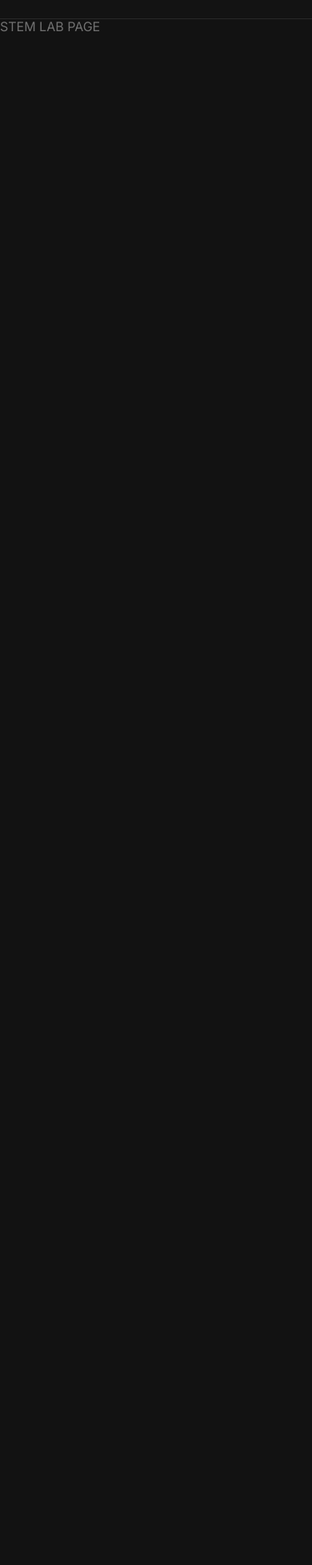
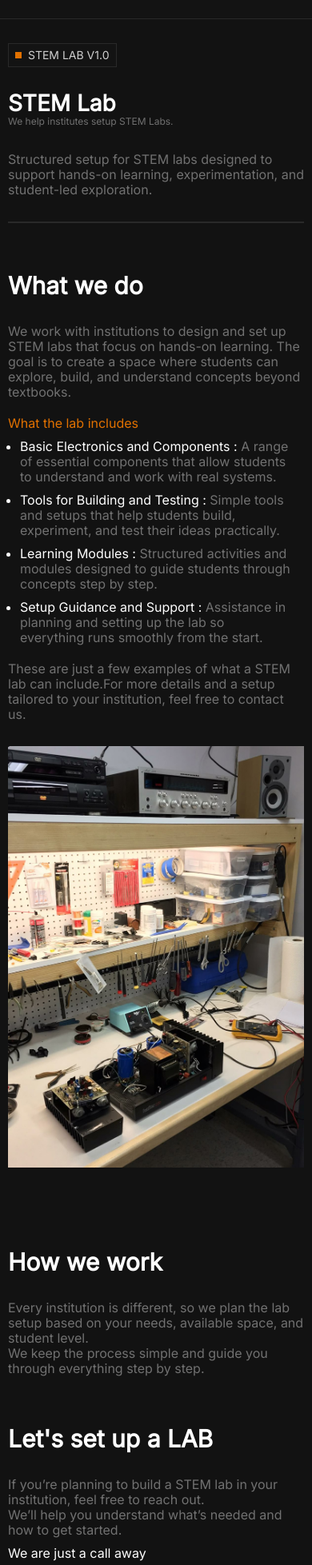
Before and after one commit to anant-innovation/NAADH-Innovation-portfolio-V1, a React (Vite) app: page /stemlab in a window 390 px wide. Shown: the part 40-1997 px from the top of the page at 80% size. Before the commit the page ends 844 px from the top, so only its background shows below. Built offline with nearby package versions, Linux system fonts and the light colour scheme.

Commit message:
the stem lab page is done more or less for the mobile version i am having a lot of fun

```diff
--- a/src/Pages/Mobile/StemLAB.jsx
+++ b/src/Pages/Mobile/StemLAB.jsx
@@ -1,11 +1,104 @@
+import BulletPoint from "@/Components/BulletPoint";
+import ContactUsFooter from "@/Components/ContactUsFooter";
+import Divider from "@/Components/Divider";
+import Heading from "@/Components/Heading";
+import SecondaryPageHeroHeading from "@/Components/SecondaryPageHeroHeading";
+
+
+import mobileSTEMLABImage1 from "@/assets/Mobile/STEM LAB/mobileSTEMLABImage1.jpg"
 
 
 const StemLAB = () => {
 
 
 
-    return(
-        <div>STEM LAB PAGE</div>
+    return (
+        <div className=" px-[10px]">
+
+
+            {/* workshop */}
+            <div className=" my-[30px]">
+                <BulletPoint text={"STEM LAB V1.0"} />
+            </div>
+
+
+            {/* STEM Lab secondary page hero section */}
+            <div className=" mb-[30px]">
+                <SecondaryPageHeroHeading heading={"STEM Lab"} subText={"We help institutes setup STEM Labs."} />
+            </div>
+
+
+            {/* paragraph */}
+            <p className=" mb-[30px]">Structured setup for STEM labs designed to support hands-on learning, experimentation, and student-led exploration.</p>
+
+
+            {/* divider */}
+            <Divider mb={"60px"}/>
+
+
+            {/* heading What we do */}
+            <Heading text={"What we do"} />
+
+
+            {/* paragraph What we do */}
+            <div>
+                <p className=" mb-[20px]">We work with institutions to design and set up STEM labs that focus on hands-on learning. The goal is to create a space where students can explore, build, and understand concepts beyond textbooks.</p>
+
+                <p className=" mb-[10px] text-orange">What the lab includes</p>
+
+                <ul className=" list-disc marker:text-white px-[15px] mb-[20px]">
+                    <li className=" mb-[10px]"><span className=" text-white">Basic Electronics and Components :</span> A range of essential components that allow students to understand and work with real systems.</li>
+
+                    <li className=" mb-[10px]"><span className=" text-white">Tools for Building and Testing :</span> Simple tools and setups that help students build, experiment, and test their ideas practically.</li>
+
+                    <li className=" mb-[10px]"><span className=" text-white">Learning Modules :</span> Structured activities and modules designed to guide students through concepts step by step.</li>
+
+                    <li className=" mb-[10px]"><span className=" text-white">Setup Guidance and Support :</span> Assistance in planning and setting up the lab so everything runs smoothly from the start.</li>
+                </ul>
+
+
+                <p className=" mb-[30px]">These are just a few examples of what a STEM lab can include.For more details and a setup tailored to your institution, feel free to contact us.</p>
+            </div>
+
+
+
+
+            {/* image */}
+            <img className=" mb-[100px]" src={mobileSTEMLABImage1} alt="" />
+
+
+
+            {/* How we work heading */}
+            <Heading text={"How we work"} />
+
+
+            {/* how we work paragraph */}
+            <p className=" mb-[60px]">Every institution is different, so we plan the lab setup based on your needs, available space, and student level. <br />
+                We keep the process simple and guide you through everything step by step.</p>
+
+
+            {/* let's set up a lab heading */}
+            <Heading text={"Let's set up a LAB"} />
+
+
+            {/* let's set up paragraph */}
+            <div className=" mb-[100px]">
+
+                <p className=" mb-[10px]">If you’re planning to build a STEM lab in your institution, feel free to reach out. <br />
+                    We’ll help you understand what’s needed and how to get started. </p>
+
+
+                <p> <span className=" text-white">We are just a call away</span> <br /> <br />
+
+                    +91 86373 82771 <br />
+                    +91 80015 03977</p>
+            </div>
+
+
+
+            {/* contact us footer */}
+            <ContactUsFooter />
+        </div>
     );
 }
 
```
Also changed, not shown: src/assets/Mobile/STEM LAB/mobileSTEMLABImage1.jpg (added).
